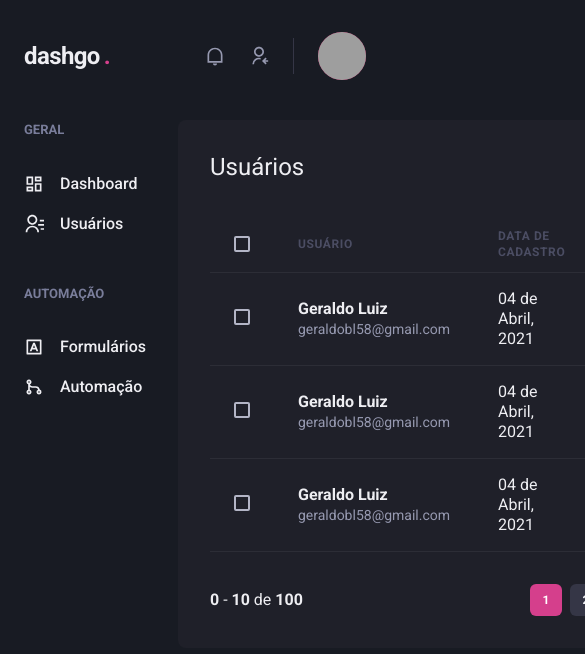
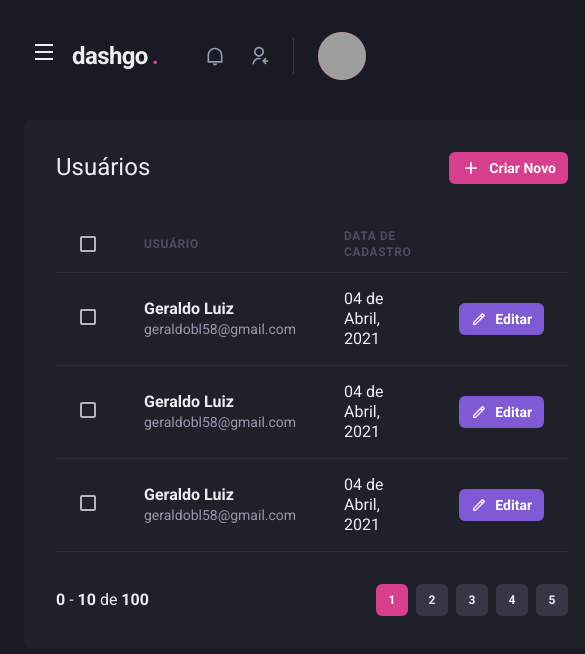
Before and after one commit to geraldobl58/ignite-dashgo, a Next.js app: page /users in a window 390 px wide. Shown: the top 654 px of the page, 585 px wide, since content can reach past the window. Built offline with nearby package versions, Linux system fonts and the light colour scheme; grey boxes are pictures that could not be loaded.

Commit message:
feat: Responsive Sidebar

```diff
--- a/src/components/Header/index.tsx
+++ b/src/components/Header/index.tsx
@@ -1,4 +1,8 @@
-import { Flex, useBreakpointValue} from '@chakra-ui/react'
+import { Flex, Icon, IconButton, useBreakpointValue} from '@chakra-ui/react'
+
+import { RiMenuLine } from 'react-icons/ri'
+
+import { useSidebarDrawer } from '../../contexts/SidebarDrawerContext'
 
 import { Logo } from './Logo'
 import { NotificationNav } from './NotificationsNav'
@@ -6,6 +10,8 @@
 import { SearchBox } from './SearchBox'
 
 export function Header() {
+  const { onOpen } = useSidebarDrawer()
+
   const isWideVersion = useBreakpointValue({
     base: false,
     lg: true,
@@ -23,6 +29,17 @@
       align="center"
     >
 
+      {!isWideVersion && (
+        <IconButton
+          aria-label="Open Navigation"
+          icon={<Icon as={RiMenuLine} />}
+          fontSize="24"
+          variant="unstyled"
+          onClick={onOpen}
+          mr="2"
+        />
+      )}
+
       <Logo />
 
       {isWideVersion && <SearchBox />}
--- /dev/null
+++ b/src/components/Sidebar/SidebarNav.tsx
@@ -0,0 +1,20 @@
+import { Stack } from "@chakra-ui/react"
+import { RiDashboardLine, RiContactsLine, RiGitMergeLine, RiInputMethodLine } from 'react-icons/ri'
+
+import { NavLink } from "./NavLink"
+import { NavSection } from "./NavSection"
+
+export function SidebarNav() {
+  return (
+    <Stack spacing="12" align="flex-start">
+      <NavSection title="GERAL">
+        <NavLink icon={RiDashboardLine}>Dashboard</NavLink>
+        <NavLink icon={RiContactsLine}>Usuários</NavLink>
+      </NavSection>
+      <NavSection title="AUTOMAÇÃO">
+        <NavLink icon={RiInputMethodLine}>Formulários</NavLink>
+        <NavLink icon={RiGitMergeLine}>Automação</NavLink>
+      </NavSection>
+    </Stack>
+  )
+}
--- a/src/components/Sidebar/index.tsx
+++ b/src/components/Sidebar/index.tsx
@@ -1,22 +1,44 @@
-import { Box, Stack } from "@chakra-ui/react"
-import { RiDashboardLine, RiContactsLine, RiGitMergeLine, RiInputMethodLine } from 'react-icons/ri'
-import { NavLink } from "./NavLink"
+import {
+  Box,
+  Drawer,
+  DrawerCloseButton,
+  DrawerHeader,
+  DrawerContent,
+  DrawerOverlay,
+  useBreakpointValue,
+  DrawerBody
+} from "@chakra-ui/react"
+import { useSidebarDrawer } from "../../contexts/SidebarDrawerContext"
 
-import { NavSection } from "./NavSection"
+import { SidebarNav } from "./SidebarNav"
 
 export function Sidebar() {
+  const { isOpen, onClose } = useSidebarDrawer()
+
+  const isDrawerSidebar = useBreakpointValue({
+    base: true,
+    lg: false
+  })
+
+  if (isDrawerSidebar) {
+    return (
+      <Drawer isOpen={isOpen} placement="left" onClose={onClose}>
+        <DrawerOverlay>
+          <DrawerContent bg="gray.800" p="4">
+            <DrawerCloseButton mt="6" />
+            <DrawerHeader>Navegação</DrawerHeader>
+            <DrawerBody>
+              <SidebarNav />
+            </DrawerBody>
+          </DrawerContent>
+        </DrawerOverlay>
+      </Drawer>
+    )
+  }
+
   return (
     <Box as="aside" w="64" mr="8">
-      <Stack spacing="12" align="flex-start">
-        <NavSection title="GERAL">
-          <NavLink icon={RiDashboardLine}>Dashboard</NavLink>
-          <NavLink icon={RiContactsLine}>Usuários</NavLink>
-        </NavSection>
-        <NavSection title="AUTOMAÇÃO">
-          <NavLink icon={RiInputMethodLine}>Formulários</NavLink>
-          <NavLink icon={RiGitMergeLine}>Automação</NavLink>
-        </NavSection>
-      </Stack>
+      <SidebarNav />
     </Box>
   )
 }
--- /dev/null
+++ b/src/contexts/SidebarDrawerContext.tsx
@@ -0,0 +1,28 @@
+import { createContext, ReactNode, useContext, useEffect } from 'react';
+import { useDisclosure, UseDisclosureReturn } from '@chakra-ui/react';
+import { useRouter } from 'next/router';
+
+interface SidebarDrawerProdiverProps {
+  children: ReactNode;
+}
+
+type SidebarDrawerContextData = UseDisclosureReturn;
+
+const SidebarDrawerContext = createContext({} as SidebarDrawerContextData);
+
+export function SidebarDrawerProvider({ children }: SidebarDrawerProdiverProps) {
+  const disclosure = useDisclosure()
+  const router = useRouter()
+
+  useEffect(() => {
+    disclosure.onClose()
+  }, [router.asPath])
+
+  return (
+    <SidebarDrawerContext.Provider value={disclosure}>
+      {children}
+    </SidebarDrawerContext.Provider>
+  )
+}
+
+export const useSidebarDrawer = () => useContext(SidebarDrawerContext);
--- a/src/pages/_app.tsx
+++ b/src/pages/_app.tsx
@@ -2,10 +2,14 @@
 import { ChakraProvider } from '@chakra-ui/react'
 import { theme } from '../styles/theme'
 
+import { SidebarDrawerProvider } from '../contexts/SidebarDrawerContext'
+
 function MyApp({ Component, pageProps }: AppProps) {
   return (
     <ChakraProvider theme={theme}>
-      <Component {...pageProps} />
+      <SidebarDrawerProvider>
+        <Component {...pageProps} />
+      </SidebarDrawerProvider>
     </ChakraProvider>
   )
 }
```
